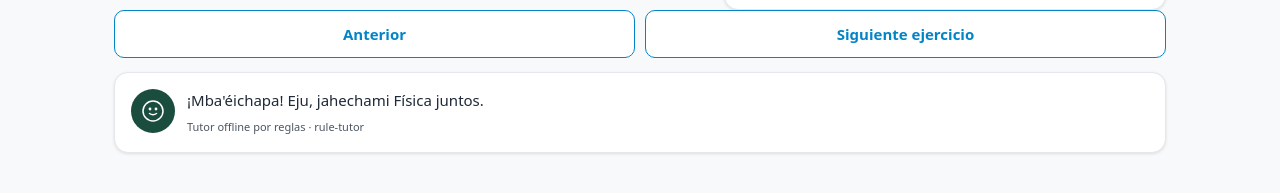
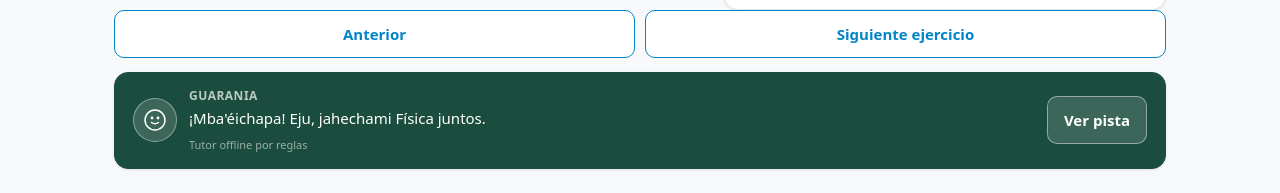
Before and after one commit to Nahum890/hapore, a React (Vite) app: page / in a window 1280 px wide. Shown: the part 759-952 px from the top of the page. Built offline with nearby package versions, Linux system fonts and the light colour scheme.

Commit message:
feat: add tutor card

```diff
--- a/src/App.jsx
+++ b/src/App.jsx
@@ -74,6 +74,13 @@ export default function App() {
     onResult: learning.onExerciseResult,
     onMistake: (context) => ask({ type: 'mistake', ...context }),
   });
+  const handleTutorHint = () => {
+    ask({
+      type: 'hint',
+      expectedConcept: currentExercise?.expectedConcept,
+      exerciseId: currentExercise?.id,
+    });
+  };
 
   return (
     <div className="app">
@@ -145,7 +152,13 @@ export default function App() {
         )}
       </main>
 
-      <TutorCard tutor={tutor} />
+      <TutorCard
+        message={tutor?.message}
+        esHint={tutor?.esHint}
+        followUp={tutor?.followUp}
+        showHintButton={activeTab === 'simulador' && Boolean(currentExercise)}
+        onHint={handleTutorHint}
+      />
     </div>
   );
 }
--- a/src/components/TutorCard.jsx
+++ b/src/components/TutorCard.jsx
@@ -1,8 +1,8 @@
-export default function TutorCard({ tutor }) {
-  const message = tutor?.message ?? '¡Mba\'éichapa! Eju, jahechami Física juntos.';
+export default function TutorCard({ message, esHint, followUp, onHint, showHintButton }) {
+  const text = message ?? '¡Mba\'éichapa! Eju, jahechami Física juntos.';
 
   return (
-    <section className="card tutor-card" aria-label="Tutor Jopara">
+    <section className="card tutor-card" aria-label="Tutor GuaranIA">
       <div className="tutor-avatar" aria-hidden="true">
         <svg viewBox="0 0 24 24" width="24" height="24" focusable="false">
           <circle cx="12" cy="12" r="10" fill="none" stroke="currentColor" strokeWidth="1.5" />
@@ -12,13 +12,17 @@ export default function TutorCard({ tutor }) {
         </svg>
       </div>
       <div className="tutor-body">
-        <p className="tutor-message" role="status">{message}</p>
-        {tutor?.esHint && <p className="tutor-es-hint">{tutor.esHint}</p>}
-        {tutor?.followUp && <p className="tutor-follow-up">{tutor.followUp}</p>}
-        <p className="tutor-source">
-          Tutor offline por reglas{tutor?.source ? ` · ${tutor.source}` : ''}
-        </p>
+        <p className="tutor-name">GuaranIA</p>
+        <p className="tutor-message" role="status">{text}</p>
+        {esHint && <p className="tutor-es-hint">{esHint}</p>}
+        {followUp && <p className="tutor-follow-up">{followUp}</p>}
+        <p className="tutor-source">Tutor offline por reglas</p>
       </div>
+      {showHintButton && (
+        <button type="button" className="btn btn-light tutor-hint-btn" onClick={onHint}>
+          Ver pista
+        </button>
+      )}
     </section>
   );
 }
--- a/src/index.css
+++ b/src/index.css
@@ -786,6 +786,16 @@ h3 {
 
 .tutor-body {
   min-width: 0;
+  flex: 1;
+}
+
+.tutor-name {
+  margin: 0 0 2px;
+  font-size: 12px;
+  font-weight: 700;
+  letter-spacing: 0.5px;
+  text-transform: uppercase;
+  color: var(--verde-monte);
 }
 
 .tutor-message {
@@ -812,6 +822,44 @@ h3 {
   color: var(--texto-suave);
 }
 
+.tutor-hint-btn {
+  flex-shrink: 0;
+  align-self: center;
+}
+
+/* En PC el tutor es una franja inferior siempre visible y clara. */
+@media (min-width: 768px) {
+  .tutor-card {
+    background: var(--verde-monte);
+    color: var(--blanco);
+    border-color: var(--verde-monte);
+    padding: 14px 18px;
+    align-items: center;
+  }
+
+  .tutor-avatar {
+    background: rgba(255, 255, 255, 0.14);
+    border: 1px solid rgba(255, 255, 255, 0.4);
+  }
+
+  .tutor-name {
+    color: rgba(255, 255, 255, 0.7);
+  }
+
+  .tutor-message {
+    font-size: 15px;
+  }
+
+  .tutor-es-hint,
+  .tutor-follow-up {
+    color: rgba(255, 255, 255, 0.78);
+  }
+
+  .tutor-source {
+    color: rgba(255, 255, 255, 0.55);
+  }
+}
+
 /* --- Movimiento reducido --- */
 @media (prefers-reduced-motion: reduce) {
   .confidence-fill,
```
